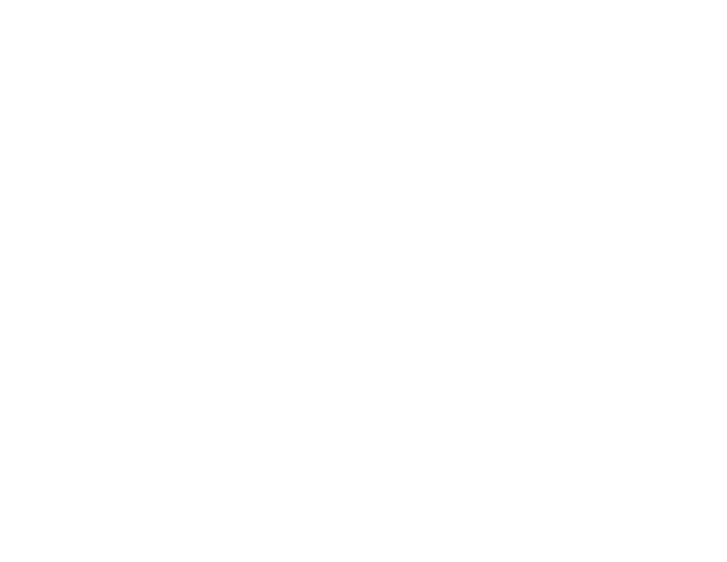
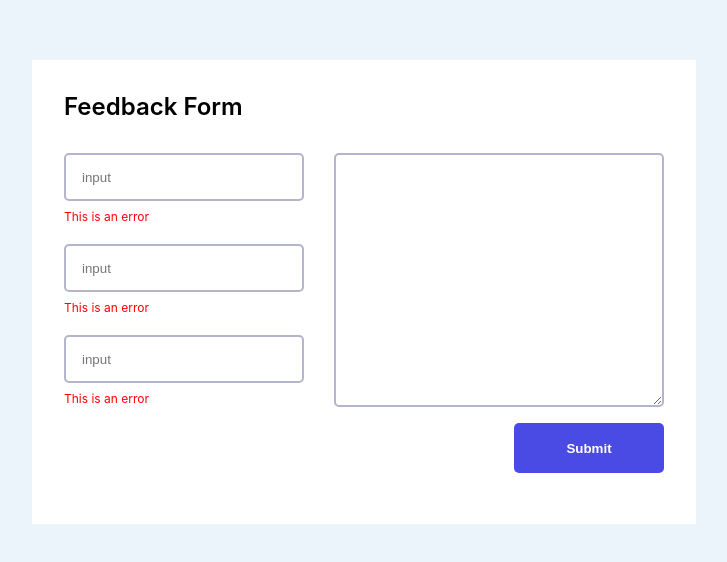
Before and after one commit to okwujeisrael/checkout-challenge, a React (Create React App) app: page / in a window 1280 px wide. Shown: the part 108-670 px from the top of the page, without its empty margins (276-1003 px from the left). Built offline with nearby package versions, Linux system fonts and the light colour scheme.

Commit message:
Create Feedback form

```diff
--- a/package.json
+++ b/package.json
@@ -13,6 +13,7 @@
     "react": "^18.2.0",
     "react-dom": "^18.2.0",
     "react-scripts": "5.0.1",
+    "styled-components": "^6.0.7",
     "typescript": "^4.9.5",
     "web-vitals": "^2.1.4"
   },
--- a/src/App.tsx
+++ b/src/App.tsx
@@ -1,5 +1,14 @@
+import { AppWrapper } from "../src/components/AppWrapper.styles";
+import { Container } from "../src/components/Container.styles";
+import Form from "./components/Form";
 const App = () => {
-  return <div className="App"></div>;
+  return (
+    <AppWrapper>
+      <Container>
+        <Form />
+      </Container>
+    </AppWrapper>
+  );
 };
 
 export default App;
--- /dev/null
+++ b/src/components/AppWrapper.styles.ts
@@ -0,0 +1,10 @@
+import styled from "styled-components";
+
+export const AppWrapper = styled.div`
+  background-color: #ebf3fb;
+  width: 100vw;
+  min-height: 100vh;
+  display: flex;
+  align-items: center;
+  justify-content: center;
+`;
--- /dev/null
+++ b/src/components/Button/index.tsx
@@ -0,0 +1,25 @@
+import styled from "styled-components";
+import { FC } from "react";
+
+interface ButtonInterface {
+  type: "button" | "link";
+  children: string;
+}
+
+const Button: FC<ButtonInterface> = ({ type, children }) => {
+  return <StyledButton>{children}</StyledButton>;
+};
+
+export default Button;
+
+const StyledButton = styled.button`
+  width: 150px;
+  height: 50px;
+  display: block;
+  text-align: center;
+  background-color: #4a4ae4;
+  color: white;
+  border-radius: 5px;
+  border: none;
+  font-weight: 600;
+`;
--- /dev/null
+++ b/src/components/Container.styles.ts
@@ -0,0 +1,8 @@
+import styled from "styled-components";
+
+export const Container = styled.div`
+  width: 600px;
+  height: 400px;
+  background-color: white;
+  padding: 2rem;
+`;
--- /dev/null
+++ b/src/components/Form/index.tsx
@@ -0,0 +1,37 @@
+import styled from "styled-components";
+import { LevelOneHeader } from "../Text.styles";
+import Button from "../Button";
+import Input from "../Input";
+import TextArea from "../TextArea";
+
+const Form = () => {
+  return (
+    <>
+      <LevelOneHeader>Feedback Form</LevelOneHeader>
+      <Flex>
+        <Wrapper>
+          <Input marginBottom="1.2rem" />
+          <Input marginBottom="1.2rem" />
+          <Input marginBottom="0" />
+        </Wrapper>
+        <TextArea />
+      </Flex>
+      <div
+        style={{ display: "flex", justifyContent: "end", marginTop: "1rem" }}
+      >
+        <Button type="button">Submit</Button>
+      </div>
+    </>
+  );
+};
+
+export default Form;
+
+const Wrapper = styled.div`
+  width: 40%;
+`;
+
+const Flex = styled.div`
+  display: flex;
+  justify-content: space-between;
+`;
--- /dev/null
+++ b/src/components/Input/index.tsx
@@ -0,0 +1,44 @@
+import styled, { css } from "styled-components";
+import { FC } from "react";
+
+const Input: FC<{ marginBottom: string }> = ({ marginBottom }) => {
+  return (
+    <InputWrapper marginBottom={marginBottom}>
+      <StyledInput placeholder="input" type="text" />
+      <ValidationError>This is an error</ValidationError>
+    </InputWrapper>
+  );
+};
+
+export default Input;
+
+const StyledInput = styled.input`
+  width: 100%;
+  height: 3rem;
+  padding: 0 1rem;
+  border-radius: 5px;
+  border: 2px solid #b4b4ca;
+  -webkit-box-sizing: border-box;
+  -moz-box-sizing: border-box;
+`;
+
+interface InputWrapperInterface {
+  marginBottom: string;
+}
+
+const InputWrapper = styled.div<InputWrapperInterface>`
+  margin-bottom: 1.2rem;
+
+  ${(props) =>
+    props.marginBottom &&
+    css`
+      margin-bottom: ${props.marginBottom};
+    `}
+`;
+
+const ValidationError = styled.span`
+  display: inline-block;
+  margin-top: 0.5rem;
+  color: red;
+  font-size: 0.75rem;
+`;
--- /dev/null
+++ b/src/components/Text.styles.ts
@@ -0,0 +1,8 @@
+import styled from "styled-components";
+
+export const LevelOneHeader = styled.h1`
+  font-weight: 600;
+  font-size: 1.5rem;
+  margin-top: 0;
+  margin-bottom: 2rem;
+`;
--- /dev/null
+++ b/src/components/TextArea/index.tsx
@@ -0,0 +1,17 @@
+import styled from "styled-components";
+
+const TextArea = () => {
+  return <StyledTextArea />;
+};
+
+export default TextArea;
+
+const StyledTextArea = styled.textarea`
+  width: 55%;
+  height: auto;
+  border-radius: 5px;
+  border: 2px solid #b4b4ca;
+  -webkit-box-sizing: border-box;
+  -moz-box-sizing: border-box;
+  padding: 1rem;
+`;
```
Also changed, not shown: 1 other file (tests, documents, lock files or other folders).
